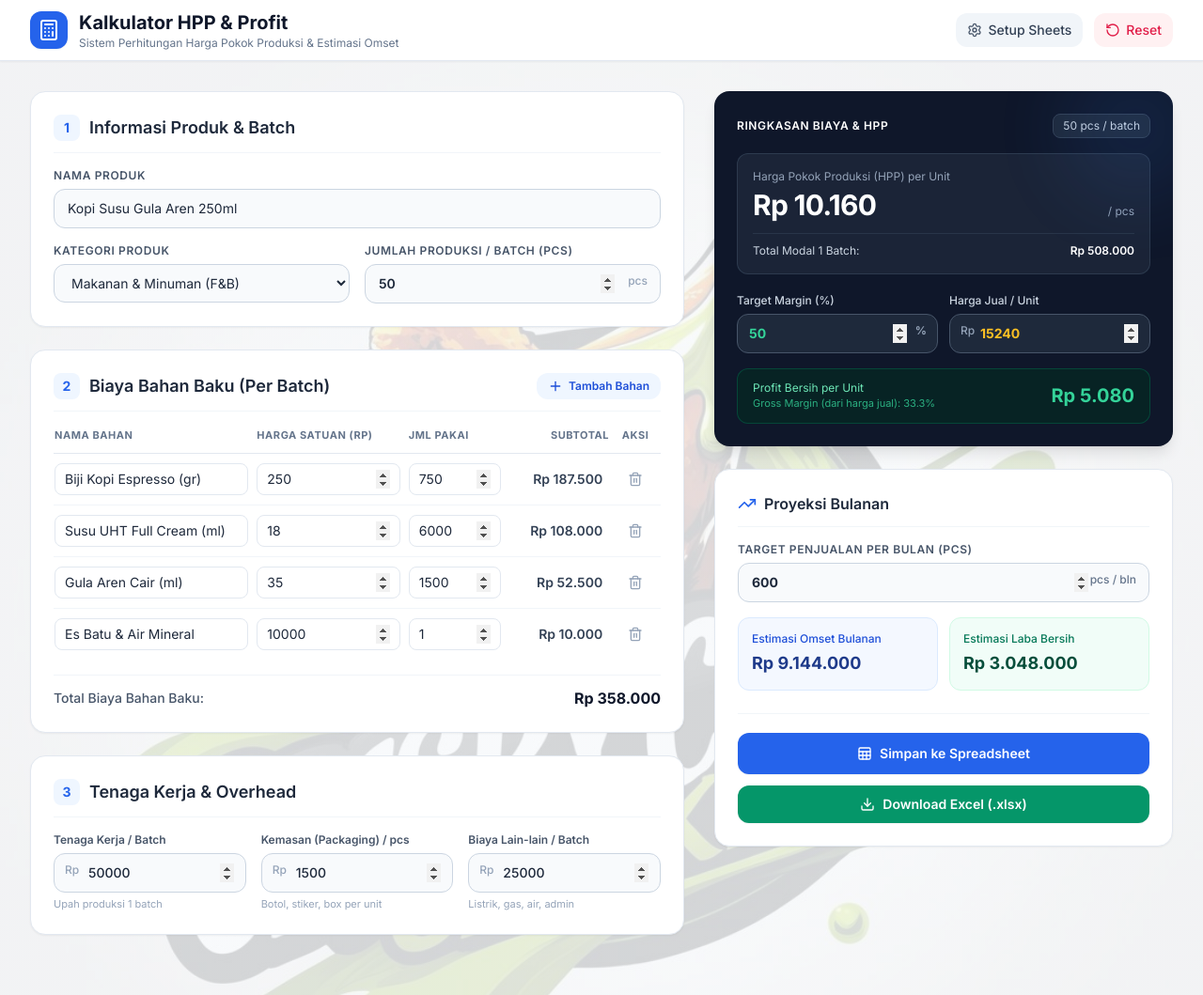
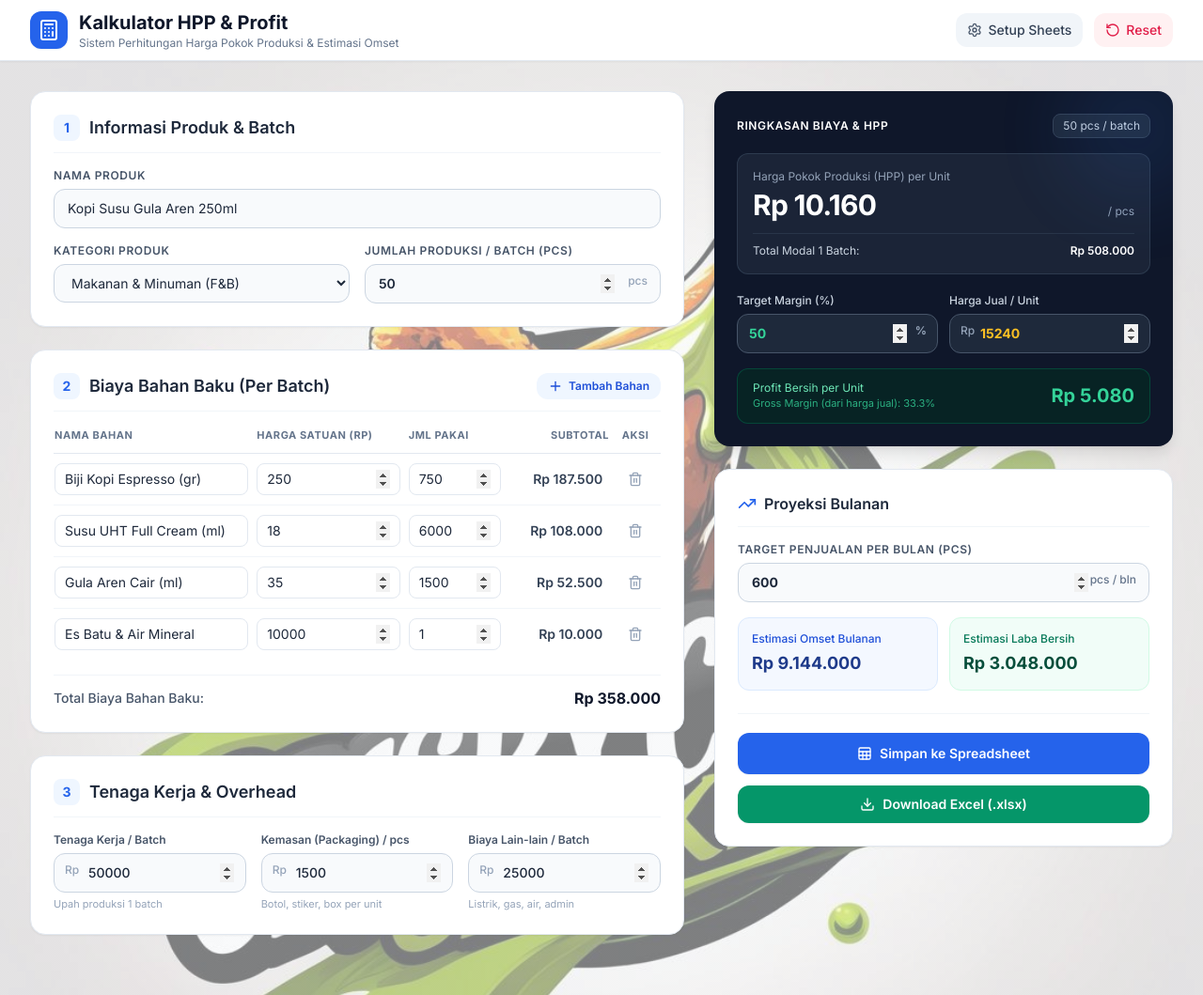
Before and after one commit to zain72-jos/kakulator-hpp-dan-omset, a plain HTML site: page index.html in a window 1280 px wide. Shown: the top 1059 px of the page at 94% size. Drawn offline with nearby package versions, Linux system fonts and the light colour scheme.

Commit message:
Adjust background opacity in index.html

```diff
--- a/index.html
+++ b/index.html
@@ -45,7 +45,7 @@
         }
     </style>
 </head>
-<body class="text-slate-800 font-sans antialiased min-h-screen flex flex-col" style="background: linear-gradient(rgba(248, 250, 252, 0.85), rgba(248, 250, 252, 0.85)), url('capjo.png') center/cover fixed;">
+<body class="text-slate-800 font-sans antialiased min-h-screen flex flex-col" style="background: linear-gradient(rgba(248, 250, 252, 0.5), rgba(248, 250, 252, 0.5)), url('capjo.png') center/cover fixed;">
 
     <!-- Navbar / Header -->
     <header class="bg-white border-b border-slate-200 sticky top-0 z-30 shadow-sm">
```
